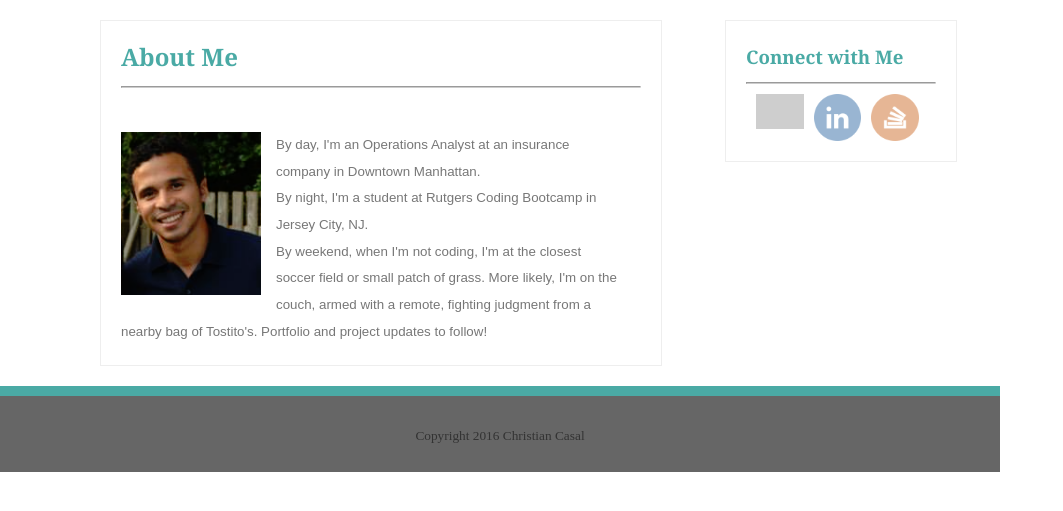
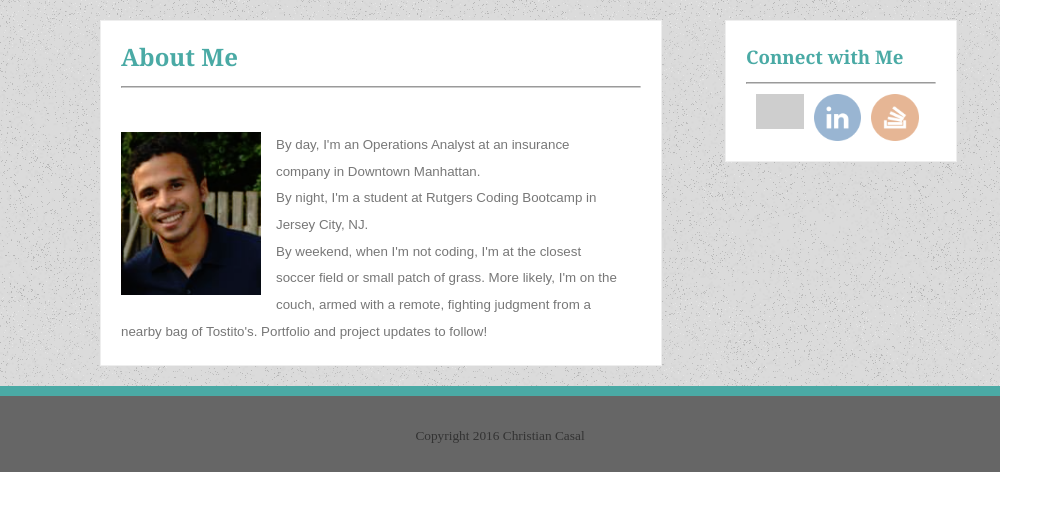
Before and after one commit to ccasal/first-week-repo, a PHP site: page /index.php in a window 1280 px wide. Shown: the part 94-605 px from the top of the page, without its empty margins (0-1063 px from the left). Run offline with PHP 8.4, Linux system fonts and the light colour scheme; grey boxes are pictures that could not be loaded.

Commit message:
retry deploy

```diff
--- a/homework1/portfolio/assets/css/style.css
+++ b/homework1/portfolio/assets/css/style.css
@@ -78,7 +78,7 @@ section {
 	width: 960px;
 	height: 100%;
 	overflow: auto;
-	background-image: url("file:///Users/christian/Documents/development/homework1/portfolio/assets/images/old_moon/old_moon.png");
+	background-image: url("old_moon.png");
 
 }
 #container {
```
Also changed, not shown: homework1/portfolio/assets/css/old_moon.png (added).
